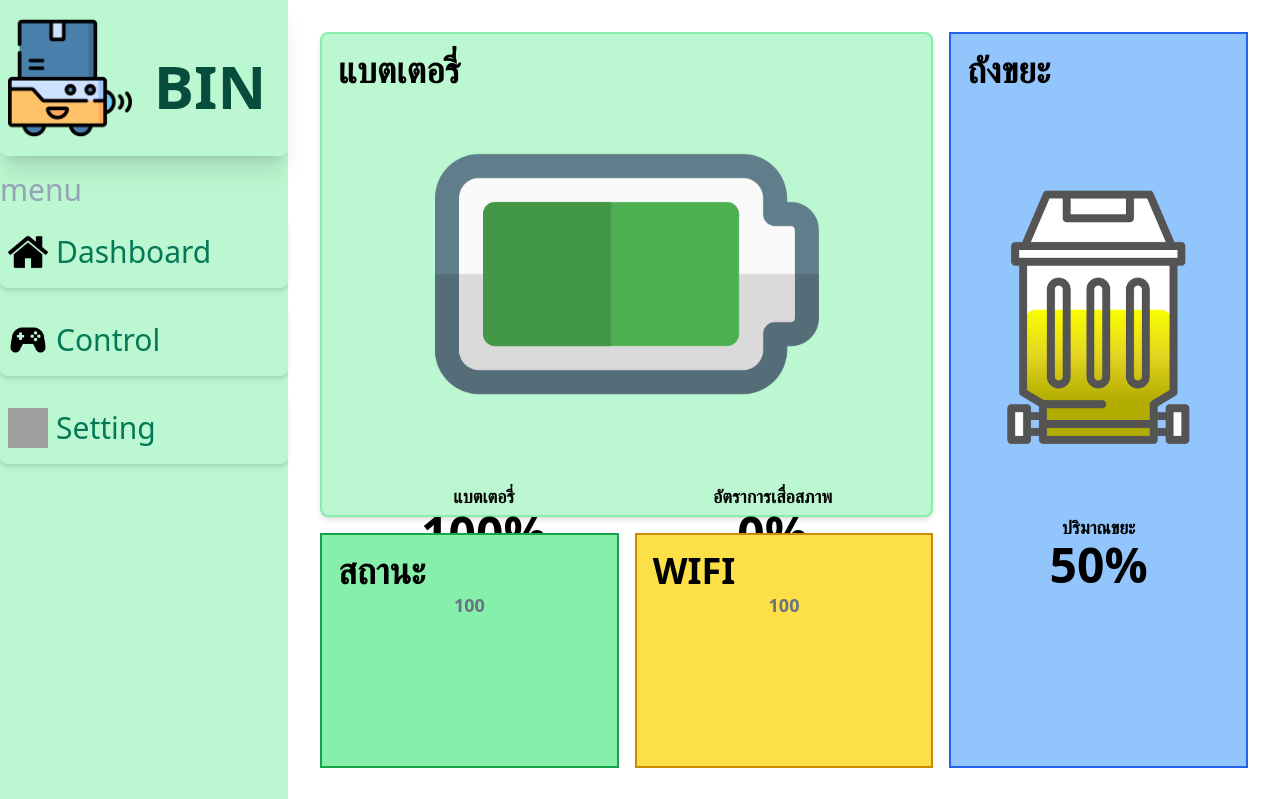
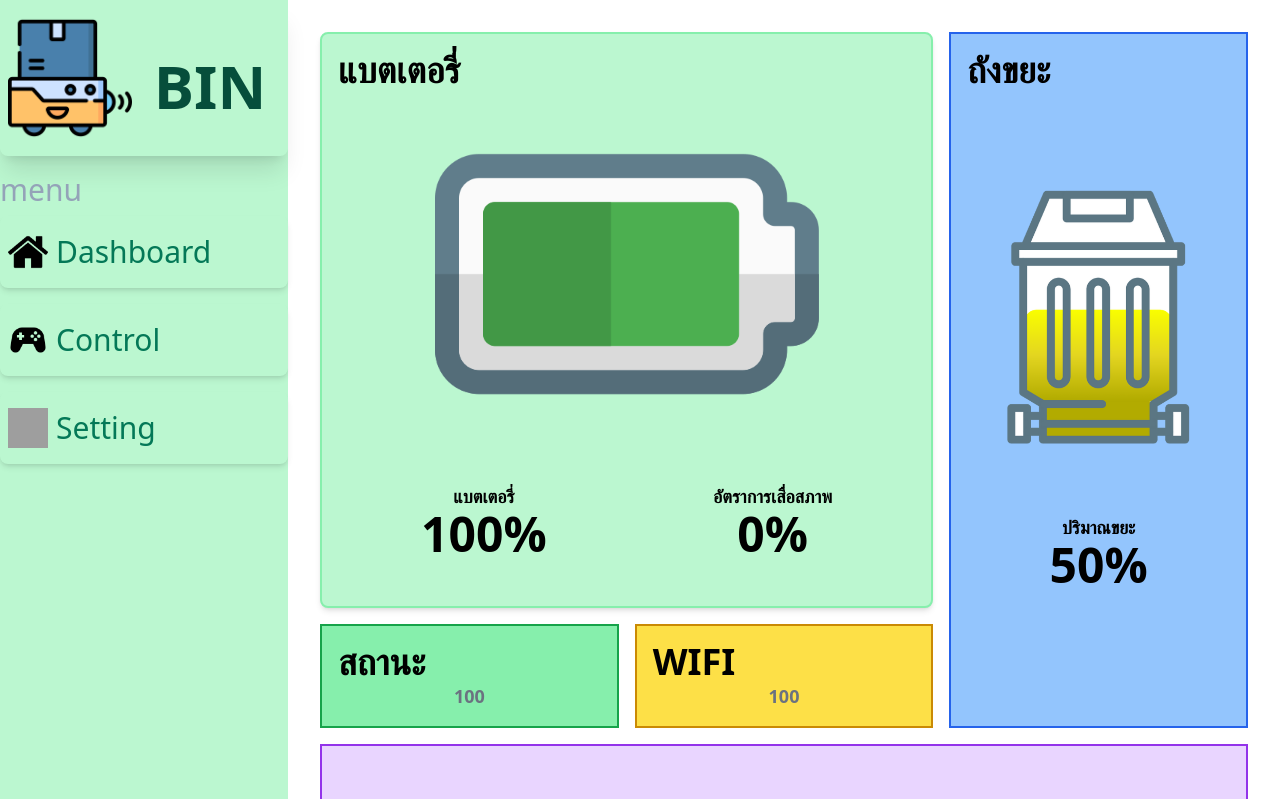
Before and after one commit to zixcoss/bin-wep, a React (Vite) app in the folder BinProject/: page /Dashboard in a window 1280 px wide. Shown: the top 799 px of the page. Built offline with nearby package versions, Linux system fonts and the light colour scheme; grey boxes are pictures that could not be loaded.

Commit message:
changpathtodashboardreal

```diff
--- a/BinProject/src/Component/Dashboard.jsx
+++ b/BinProject/src/Component/Dashboard.jsx
@@ -1,26 +1,20 @@
 import React, { useState, useEffect } from 'react';
 import bin from './Img/trash.png';
 import Sidebar from './Sidebar';
-import bin1 from './Img/1.png';
-import bin2 from './Img/2.png';
-import bin3 from './Img/3.png';
-import bin4 from './Img/4.png';
-import bin5 from './Img/5.png';
-import bin6 from './Img/6.png';
-import bin7 from './Img/7.png';
-import binv1 from './Img/8.png';
-import binv2 from './Img/9.png';
-import binv3 from './Img/10.png';
-import binv4 from './Img/11.png';
-import binv5 from './Img/12.png';
-import binv6 from './Img/13.png';
-import binv7 from './Img/14.png';
+import binvvv1 from './Img/22.png';
+import binvvv2 from './Img/23.png';
+import binvvv3 from './Img/24.png';
+import binvvv4 from './Img/25.png';
+import binvvv5 from './Img/26.png';
+import binvvv6 from './Img/27.png';
+import binvvv7 from './Img/28.png';
 import batteryfull from './Img/full.png';
 import empty from './Img/empty.png';
 import verylow from './Img/low3.png';
 import low from './Img/low.png';
 import middle from './Img/midiem.png';
 import Navbar from './Navbar';
+import Grapt from './Grapt';
 import TrashAlert from './Trashalert'; // นำเข้าคอมโพเนนต์ TrashAlert
 
 function Dashboard() {
@@ -85,22 +79,24 @@ function Dashboard() {
 
   return (
     <>
-      {alertVisible && <TrashAlert onClose={closeAlert} />} {/* ใช้ TrashAlert */}
+    {alertVisible && <TrashAlert onClose={closeAlert} />}
+    <div className="relative flex flex-col lg:flex-row h-screen">
+      <div className='fixed hidden lg:block lg:w-1/5 h-screen top-0 left-0 z-50'>
+        <Sidebar />
+      </div>
 
-      <div className='flex flex-col lg:flex-row h-screen'>
-        <div className='hidden lg:block'>
-          <Sidebar />
-        </div>
+      <div className='flex flex-col flex-grow w-full lg:ml-72'>
         <div className='top-0 w-full block lg:hidden'>
           <Navbar />
         </div>
-        <div className="grid grid-cols-3 grid-rows-4 gap-4 w-full lg:grid-rows-3 lg:p-8
-                        portrait-mobile:p-4 landscape-mobile:grid-rows-4 landscape-mobile:h-screen landscape-mobile:p-4
-                        portrait-desktop:grid-rows-4 portrait-desktop:grid-cols-3">
+
+        <div className="flex-grow grid grid-cols-3 grid-rows-[auto,auto,auto,1fr] gap-4 p-4 lg:p-8
+                        portrait-mobile:p-4 landscape-mobile:grid-rows-[auto,auto,auto,1fr] landscape-mobile:h-screen landscape-mobile:p-4
+                        portrait-desktop:grid-rows-[auto,auto,auto,1fr] portrait-desktop:grid-cols-3">
+
           {/* กล่องที่ 1 */}
           <div className="col-span-3 row-span-1 bg-green-200 shadow-md rounded-lg border-2 border-green-300 flex flex-col justify-start items-start font-bold p-4 md:col-span-2 row-span-2
-                          landscape-mobile:row-span-3
-                          portrait-desktop:col-span-3 portrait-desktop:row-span-1">
+                          landscape-mobile:row-span-3 portrait-desktop:col-span-3 portrait-desktop:row-span-1">
             <h1 className='portrait-mobile:text-xl landscape-mobile:text-xl md:text-4xl'>แบตเตอรี่</h1>
             <div className='flex flex-col justify-start items-center w-full h-full'>
             {batteryLevel ===0 ? (
@@ -125,7 +121,7 @@ function Dashboard() {
                 className='w-96 landscape-mobile:w-28 portrait-desktop:w-40'/>
               ): null
               }
-              <div className='flex w-full justify-around mt-2 md:w-full justify-around mt-2 portrait-desktop:mt-0'>
+              <div className='flex w-full justify-around mt-2 md:w-full portrait-desktop:mt-0'>
                 <div className='flex flex-col items-center mb-8'>
                   <span className='text-sm md:text-lg landscape-mobile:text-sm'>แบตเตอรี่</span>
                   <span className='text-3xl md:text-5xl landscape-mobile:text-3xl portrait-desktop:text-4xl'>{batteryLevel}%</span>
@@ -137,49 +133,49 @@ function Dashboard() {
               </div>
             </div>
           </div>
+
           {/* กล่องที่ 2 */}
           <div className="col-span-3 row-span-1 bg-blue-300 border-2 border-blue-600 flex flex-col justify-start items-start text-2xl font-bold p-4 md:col-span-1 row-span-3
-                          landscape-mobile:row-span-4
-                          portrait-desktop:col-span-3 portrait-desktop:row-span-1">
+                          landscape-mobile:row-span-4 portrait-desktop:col-span-3 portrait-desktop:row-span-1">
             <h1 className='portrait-mobile:text-xl md:text-4xl landscape-mobile:text-xl'>ถังขยะ</h1>
             <div className='flex flex-col justify-start items-center w-full h-full'>
               {trashLevel ===0 ? (
-                  <img src={binv1}
+                  <img src={binvvv1}
                   alt=""
                   className='w-36 mt-4 md:w-96 md:mt-24 landscape-mobile:w-36 landscape-mobile:mt-8 portrait-desktop:w-36 portrait-desktop:mt-2'/>
                 ):trashLevel >=1 && trashLevel <=16 ? (
-                  <img src={binv2}
+                  <img src={binvvv2}
                   alt=""
                   className='w-36 mt-4 md:w-96 md:mt-24 landscape-mobile:w-36 landscape-mobile:mt-8 portrait-desktop:w-36 portrait-desktop:mt-2'/>
                 ):trashLevel >=17 && trashLevel <=32 ? (
-                  <img src={binv3}
+                  <img src={binvvv3}
                   alt=""
                   className='w-36 mt-4 md:w-96 md:mt-24 landscape-mobile:w-36 landscape-mobile:mt-8 portrait-desktop:w-36 portrait-desktop:mt-2'/>
                 ):trashLevel >=33 && trashLevel <=48 ? (
-                  <img src={binv4}
+                  <img src={binvvv4}
                   alt=""
                   className='w-36 mt-4 md:w-96 md:mt-24 landscape-mobile:w-36 landscape-mobile:mt-8 portrait-desktop:w-36 portrait-desktop:mt-2'/>
                 ):trashLevel >=49 && trashLevel <=64 ? (
-                  <img src={binv5}
+                  <img src={binvvv5}
                   alt=""
                   className='w-36 mt-4 md:w-96 md:mt-24 landscape-mobile:w-36 landscape-mobile:mt-8 portrait-desktop:w-36 portrait-desktop:mt-2'/>
                 ):trashLevel >=65 && trashLevel <=80 ? (
-                  <img src={binv6}
+                  <img src={binvvv6}
                   alt=""
                   className='w-36 mt-4 md:w-96 md:mt-24 landscape-mobile:w-36 landscape-mobile:mt-8 portrait-desktop:w-36 portrait-desktop:mt-2'/>
                 ):trashLevel >=81 && trashLevel <=100? (
-                  <img src={binv7}
+                  <img src={binvvv7}
                   alt=""
                   className='w-36 mt-4 md:w-96 md:mt-24 landscape-mobile:w-36 landscape-mobile:mt-8 portrait-desktop:w-36 portrait-desktop:mt-2'/>
                 ): null
               }
-
               <div className='flex flex-col items-center mt-4 md:mt-16 landscape-mobile:mt-8 portrait-desktop:mt-4'>
                 <span className='text-sm md:text-lg landscape-mobile:text-sm'>ปริมาณขยะ</span>
                 <span className='text-3xl md:text-5xl landscape-mobile:text-3xl portrait-desktop:text-4xl'>{trashLevel}%</span>
               </div>
             </div>
           </div>
+
           {/* กล่องที่ 3 */}
           <div className="col-span-3 row-span-1 bg-green-300 border-2 border-green-600 flex flex-col justify-start items-start text-2xl font-bold p-4 md:col-span-1 row-span-1
                           portrait-desktop:col-span-3 portrait-desktop:row-span-1">
@@ -188,6 +184,7 @@ function Dashboard() {
               <span className='text-xl text-gray-500 md:text-lg landscape-mobile:text-xl'>{StatusBin}</span>
             </div>
           </div>
+
           {/* กล่องที่ 4 */}
           <div className="col-span-3 row-span-1 bg-yellow-300 border-2 border-yellow-600 flex flex-col justify-start items-start text-2xl font-bold p-4 md:col-span-1 row-span-1
                           portrait-desktop:col-span-3 portrait-desktop:row-span-1">
@@ -196,9 +193,18 @@ function Dashboard() {
               <span className='text-xl text-gray-500 md:text-lg landscape-mobile:text-xl'>{SSIDBin}</span>
             </div>
           </div>
+
+          {/* กล่องที่ 5 (กราฟ) */}
+          <div className="col-span-3 row-span-1 bg-purple-200 border-2 border-purple-600 flex flex-col justify-start items-center p-4 lg:p-8">
+            <div className='w-full h-full'>
+              <Grapt/>
+            </div>
+          </div>
         </div>
       </div>
+    </div>
     </>
+
   );
 }
 
```
Also changed, not shown: BinProject/src/Component/Dashboardtest.jsx (+0 -111 lines).
